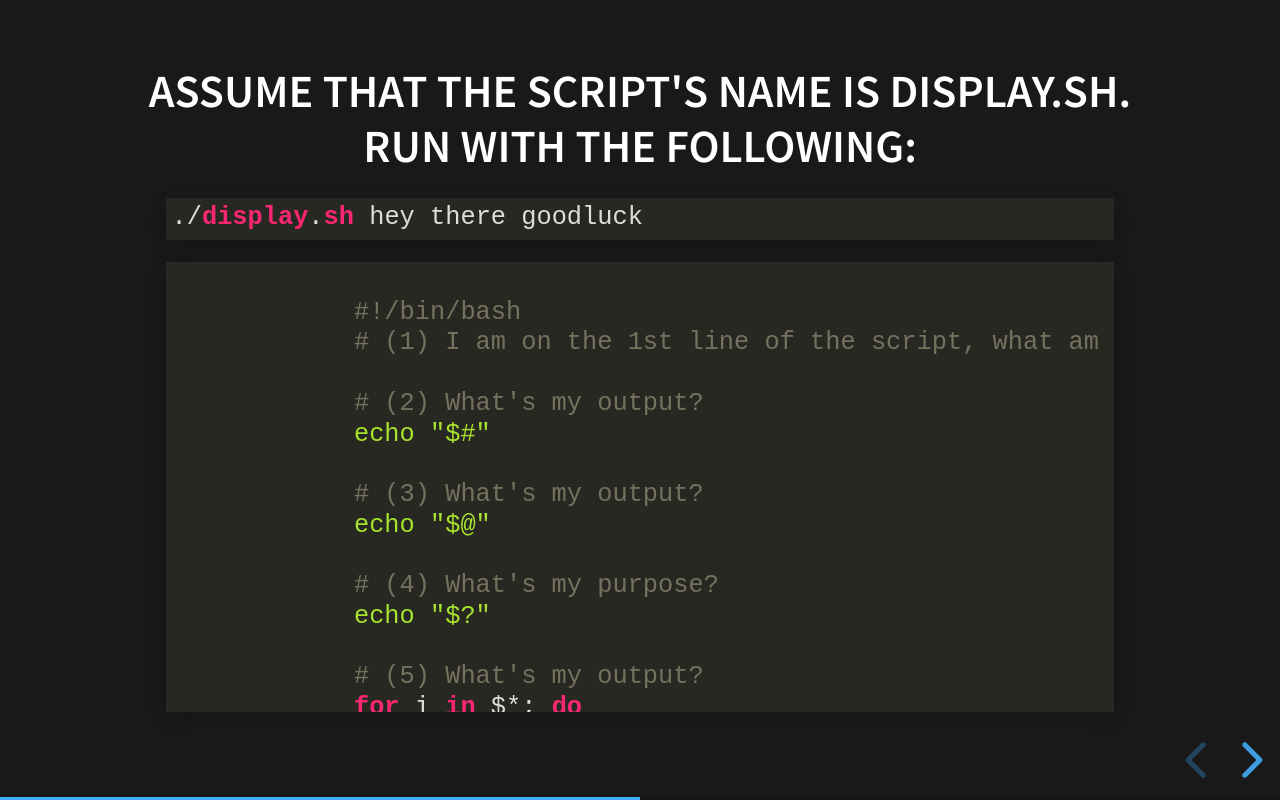
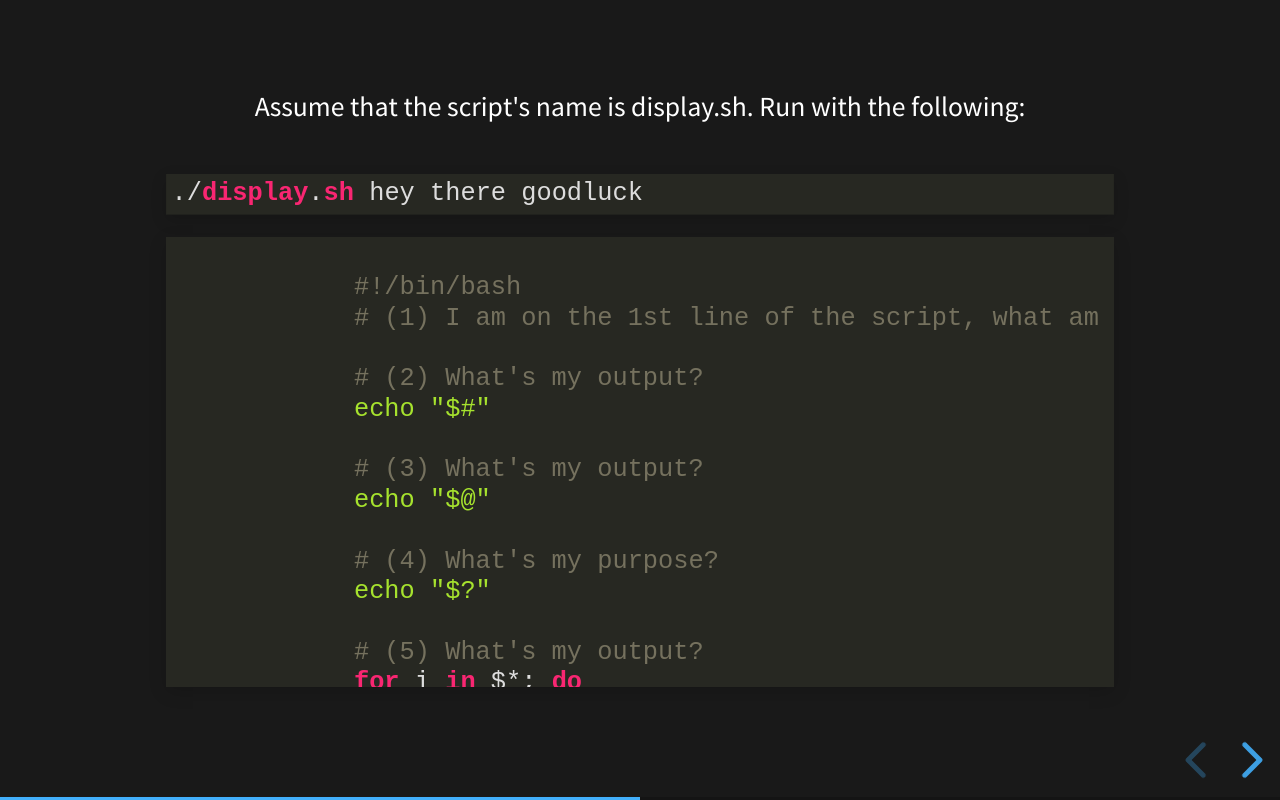
Before and after one commit to pamelasergio/devops-interview, a website: page index.html in a window 1280 px wide. Both pictures are taken after a click on the button "next slide". Drawn offline with Linux system fonts and the light colour scheme.

Commit message:
Interview questions

```diff
--- a/index.html
+++ b/index.html
@@ -23,7 +23,7 @@
 					</p>
 				</section>
 				<section>
-					<h5>Assume that the script's name is display.sh. Run with the following:</h5>
+					<small>Assume that the script's name is display.sh. Run with the following:</small>
 					<pre><code>./display.sh hey there goodluck</code></pre>
 					<pre><code>
 						#!/bin/bash
```
